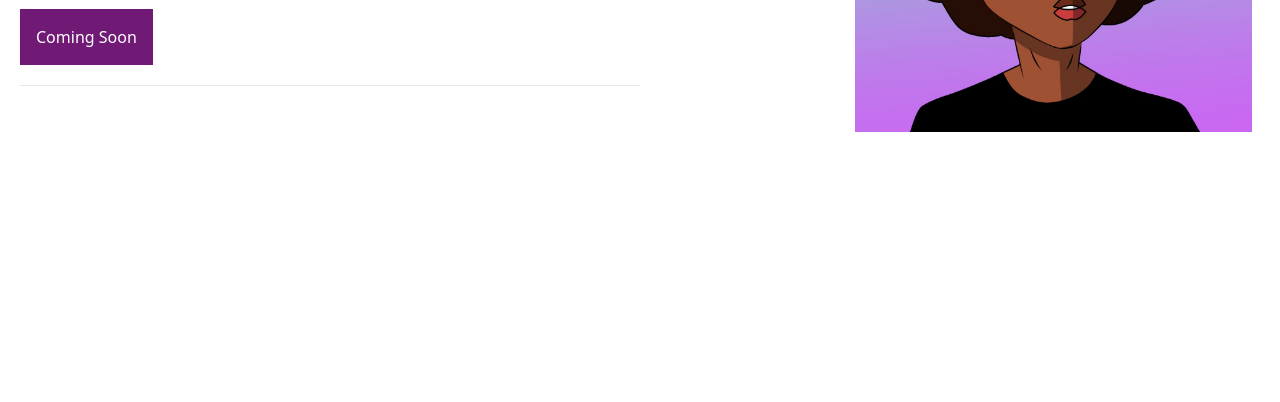
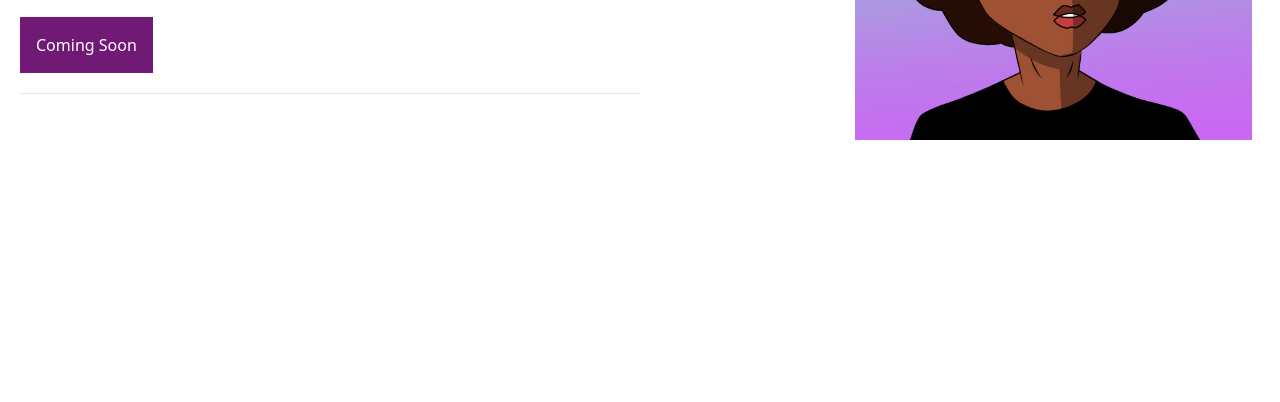
Before and after one commit to PerfectMisfits/perfectmisfits.github.io, a website: page index.html in a window 1280 px wide. Shown: the part 398-800 px from the top of the page. Drawn offline with Linux system fonts and the light colour scheme.

Commit message:
Increased vertical padding of page

```diff
--- a/index.html
+++ b/index.html
@@ -10,7 +10,7 @@
   <link href="style.css" rel="stylesheet" type="text/css">
 </head>
 
-<body class="dark:bg-black text-white py-10 px-5>
+<body class="dark:bg-black text-white py-12 px-5>
   <nav id="Home">
     <div class="flex justify-between text-center pl-5 ">
       <div class="flex">
```
Also changed, not shown: tailwind.css.
